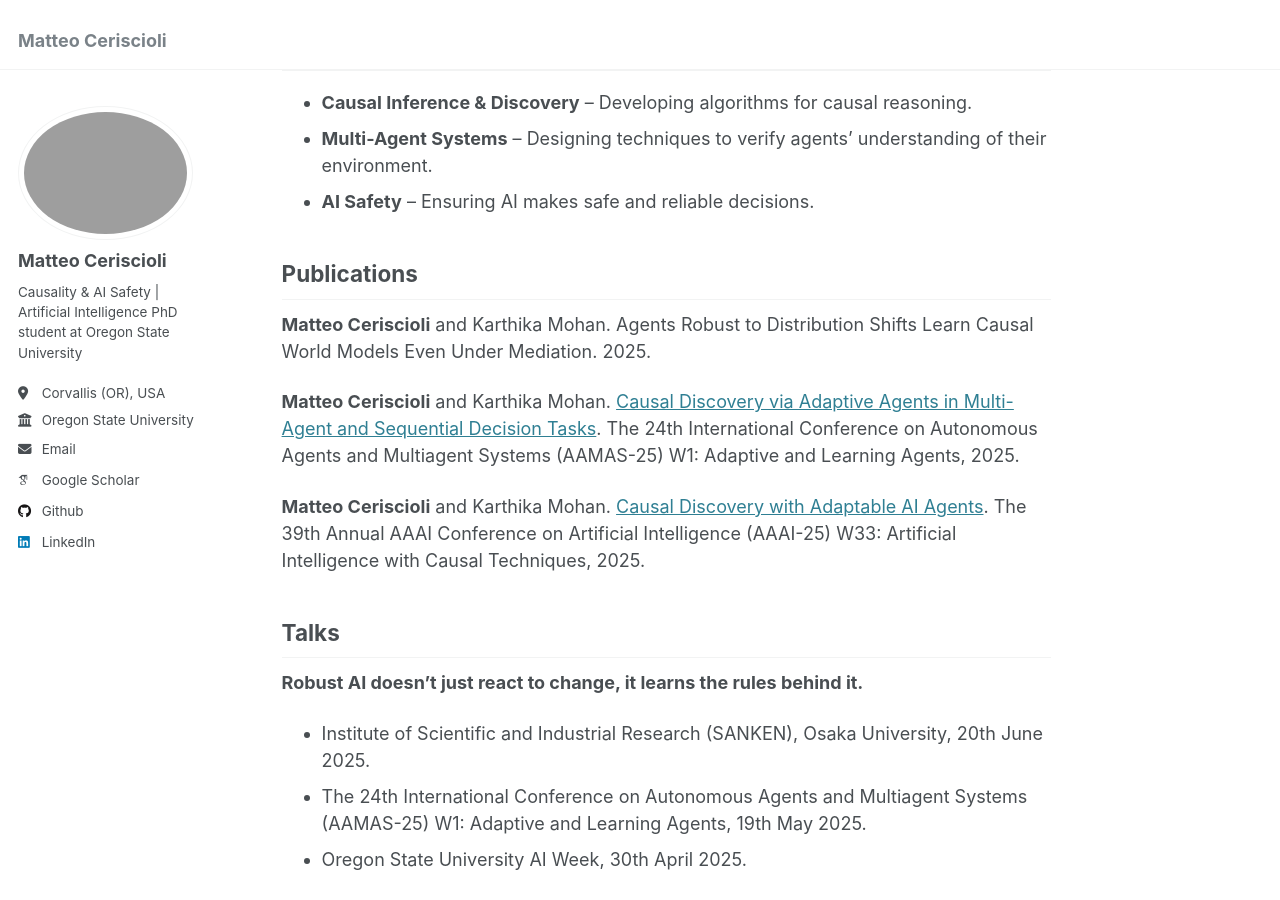
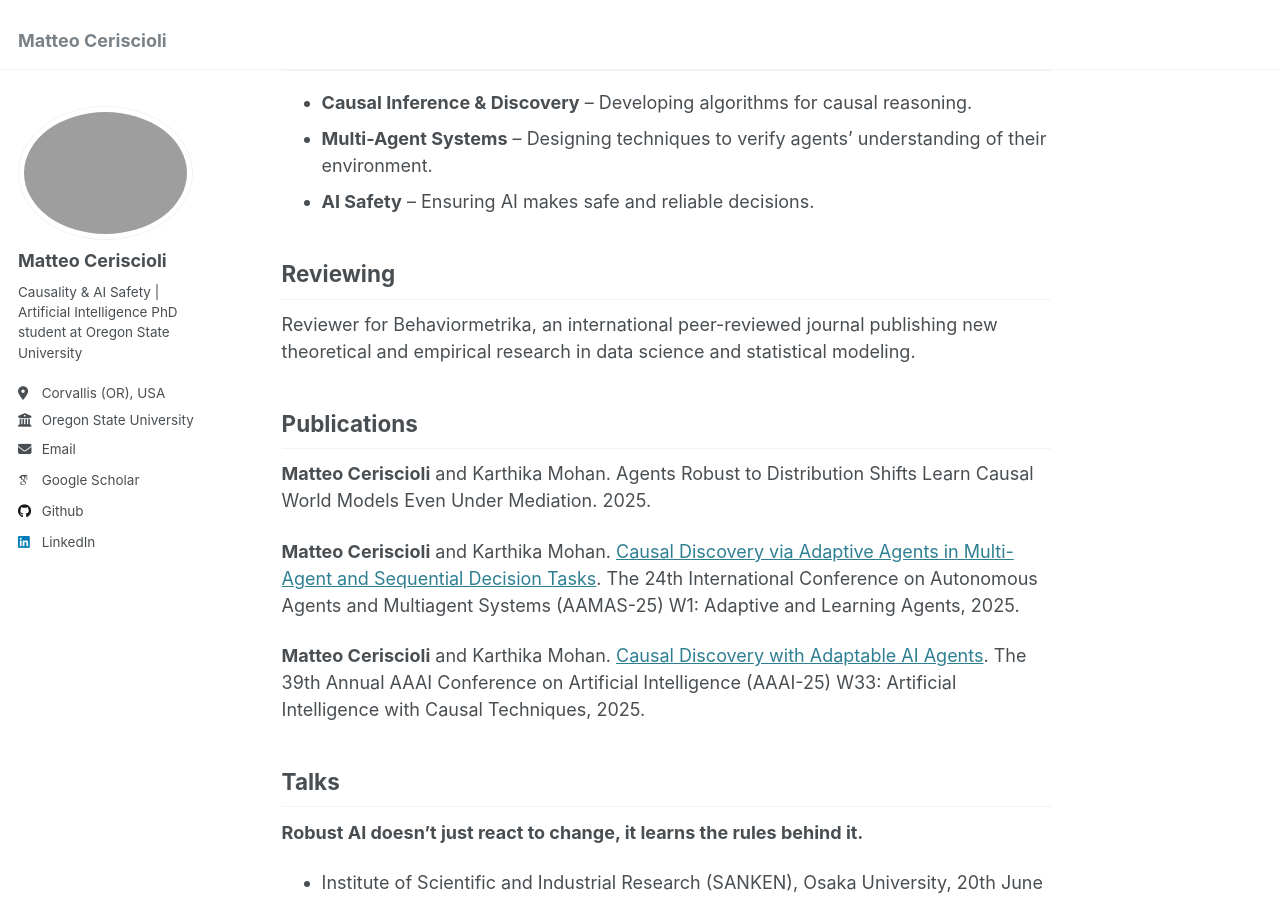
Before and after one commit to matteoceriscioli/matteoceriscioli.github.io, a Jekyll site: the page built from _pages/about.md, in a window 1280 px wide and 900 px high, scrolled down 332 px. Built offline with Jekyll 4.4.1, drawn with Linux system fonts in a browser that asks for light colours; some web fonts are replaced.

Commit message:
Update about.md

```diff
--- a/_pages/about.md
+++ b/_pages/about.md
@@ -15,6 +15,9 @@ I am a **PhD student in Artificial Intelligence** at *Oregon State University*,
 - **Causal Inference & Discovery** – Developing algorithms for causal reasoning.
 - **Multi-Agent Systems** – Designing techniques to verify agents' understanding of their environment.
 - **AI Safety** – Ensuring AI makes safe and reliable decisions.
+
+## Reviewing
+Reviewer for Behaviormetrika, an international peer-reviewed journal publishing new theoretical and empirical research in data science and statistical modeling.
 
 ## Publications
 
```
